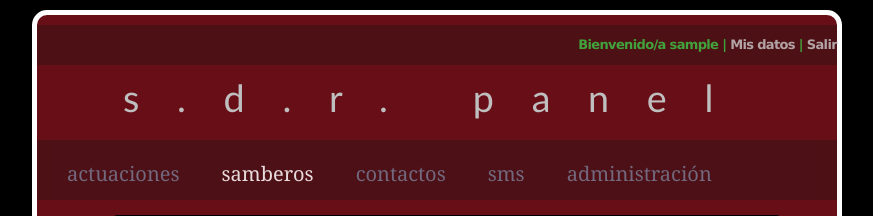
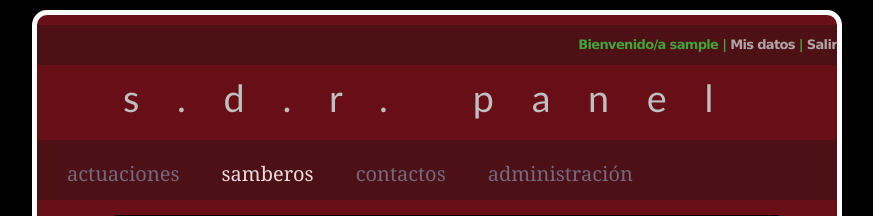
Before and after one commit to SambaDaRua/sdrpanel, a Django app: page /samberos/ in a window 1280 px wide. Shown: the top 216 px of the page, without its empty margins (203-1076 px from the left). Run offline with Django 3.2, Linux system fonts and the light colour scheme; the visitor is signed in with stand-in values (Sample User, id 1); data comes from the database, SQL or seed files in the repository.

Commit message:
Removed SMS link

```diff
--- a/templates/actuaciones.html
+++ b/templates/actuaciones.html
@@ -60,7 +60,7 @@
 		<li class="current_page_item"><a href="/">Actuaciones</a></li>
 		<li><a href="/samberos/">Samberos</a></li>
 		<li><a href="/contactos/">Contactos</a></li>
-		<li><a href="/sms/">Sms</a></li>
+<!--		<li><a href="/sms/">Sms</a></li> -->
 		 {% if usuario.is_superuser %}
 		<li><a href="/admin/">Administración</a></li>
 		{% endif %}
--- a/templates/cambio_datos.html
+++ b/templates/cambio_datos.html
@@ -30,7 +30,7 @@
 		<li><a href="/">Actuaciones</a></li>
 		<li><a href="/samberos/">Samberos</a></li>
 		<li><a href="/contactos/">Contactos</a></li>
-		<li><a href="/sms/">Sms</a></li>
+<!--		<li><a href="/sms/">Sms</a></li>-->
         {% if usuario.is_superuser %}
         <li><a href="/admin/">Administración</a></li>
         {% endif %}
--- a/templates/contactos.html
+++ b/templates/contactos.html
@@ -31,7 +31,7 @@
 		<li><a href="/">Actuaciones</a></li>
 		<li><a href="/samberos/">Samberos</a></li>
 		<li class="current_page_item"><a href="/contactos/">Contactos</a></li>
-		<li><a href="/sms/">Sms</a></li>
+<!--		<li><a href="/sms/">Sms</a></li>-->
         {% if usuario.is_superuser %}
         <li><a href="/admin/">Administración</a></li>
         {% endif %}
--- a/templates/samberos.html
+++ b/templates/samberos.html
@@ -31,7 +31,7 @@
 		<li><a href="/">Actuaciones</a></li>
 		<li class="current_page_item"><a href="/samberos/">Samberos</a></li>
 		<li><a href="/contactos/">Contactos</a></li>
-		<li><a href="/sms/">Sms</a></li>
+<!--		<li><a href="/sms/">Sms</a></li>-->
         {% if usuario.is_superuser %}
         <li><a href="/admin/">Administración</a></li>
         {% endif %}
```
